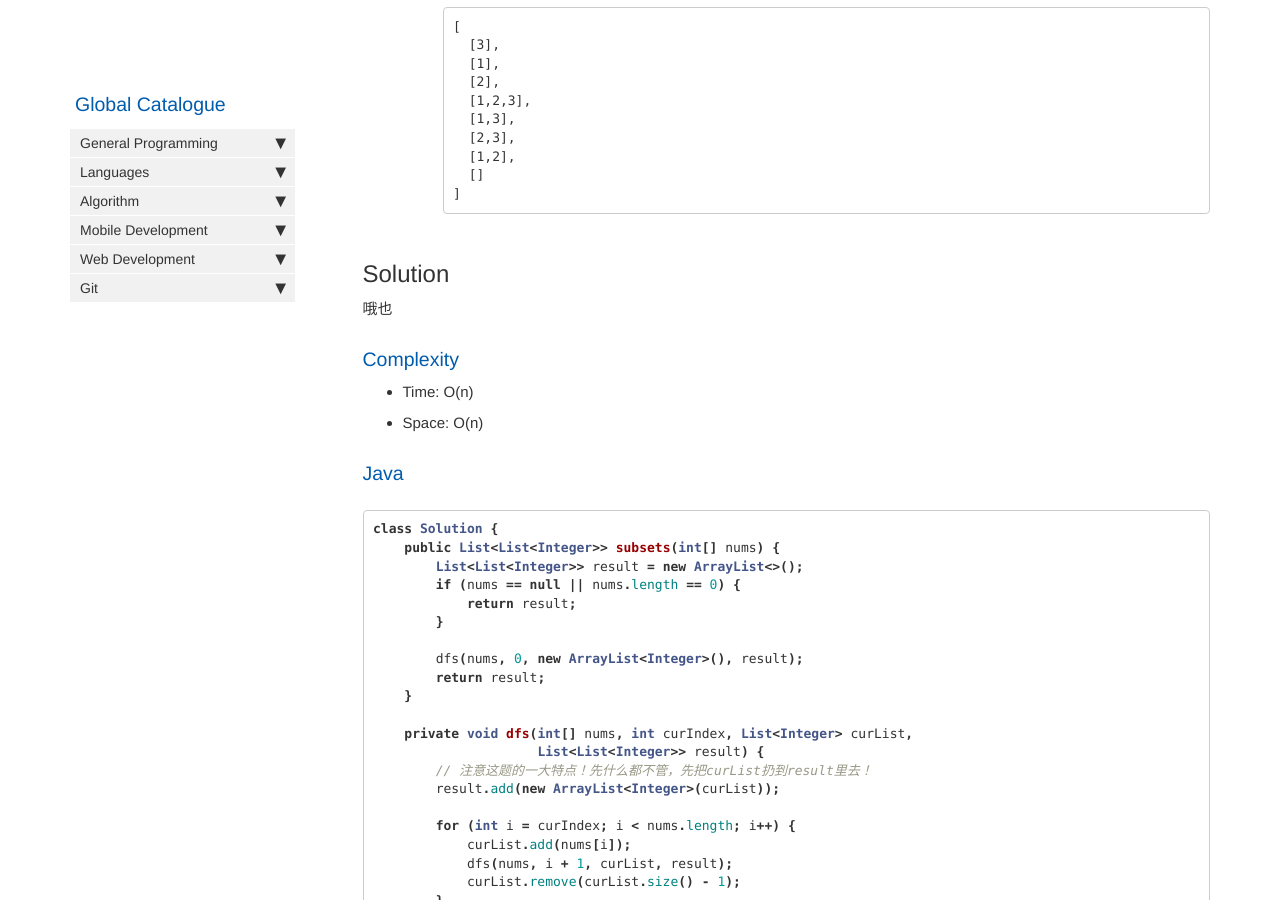
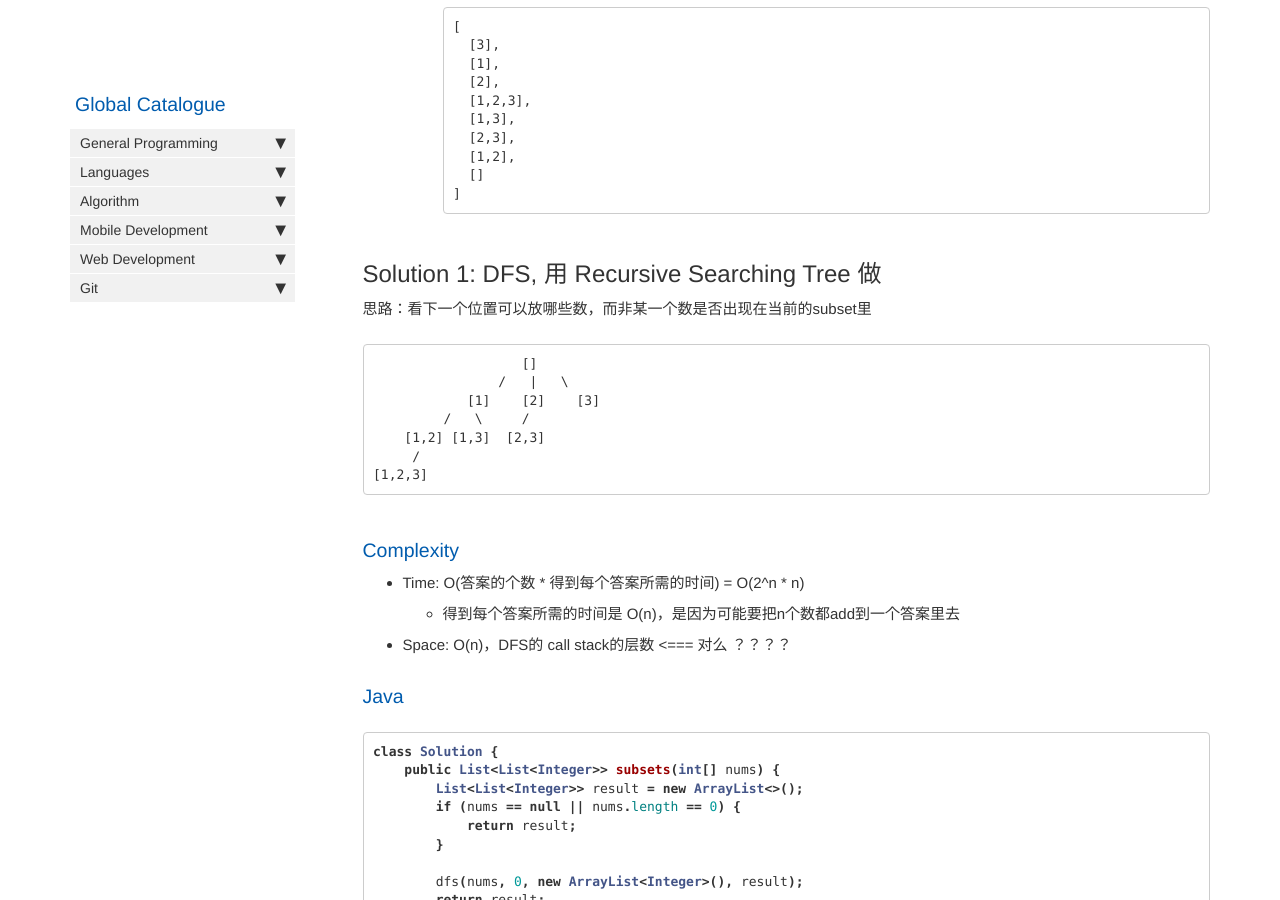
Before and after one commit to HungryOrc/hungryorc.github.io, a Jekyll site: the page built from pages/algorithm/algorithm_subsetsOfArray_DistinctElements.md, in a window 1280 px wide and 900 px high, scrolled down 460 px. Built offline with Jekyll 4.4.1, drawn with Linux system fonts in a browser that asks for light colours; nearby versions of some CDN libraries; comment, search, counter and statistics services are not loaded.

Commit message:
Update algorithm_subsetsOfArray_DistinctElements.md

````diff
--- a/pages/algorithm/algorithm_subsetsOfArray_DistinctElements.md
+++ b/pages/algorithm/algorithm_subsetsOfArray_DistinctElements.md
@@ -31,12 +31,22 @@ Note:
     ]
     ```
 
-## Solution
-哦也
+## Solution 1: DFS, 用 Recursive Searching Tree 做
+思路：看下一个位置可以放哪些数，而非某一个数是否出现在当前的subset里
+```
+                   []
+                /   |   \
+            [1]    [2]    [3]
+         /   \     /
+    [1,2] [1,3]  [2,3]
+     /
+[1,2,3]
+```
 
 ### Complexity
-* Time: O(n)
-* Space: O(n)
+* Time: O(答案的个数 * 得到每个答案所需的时间) = O(2^n * n)
+  * 得到每个答案所需的时间是 O(n)，是因为可能要把n个数都add到一个答案里去
+* Space: O(n)，DFS的 call stack的层数 <=== 对么 ？？？？
 
 ### Java
 ```java
````
